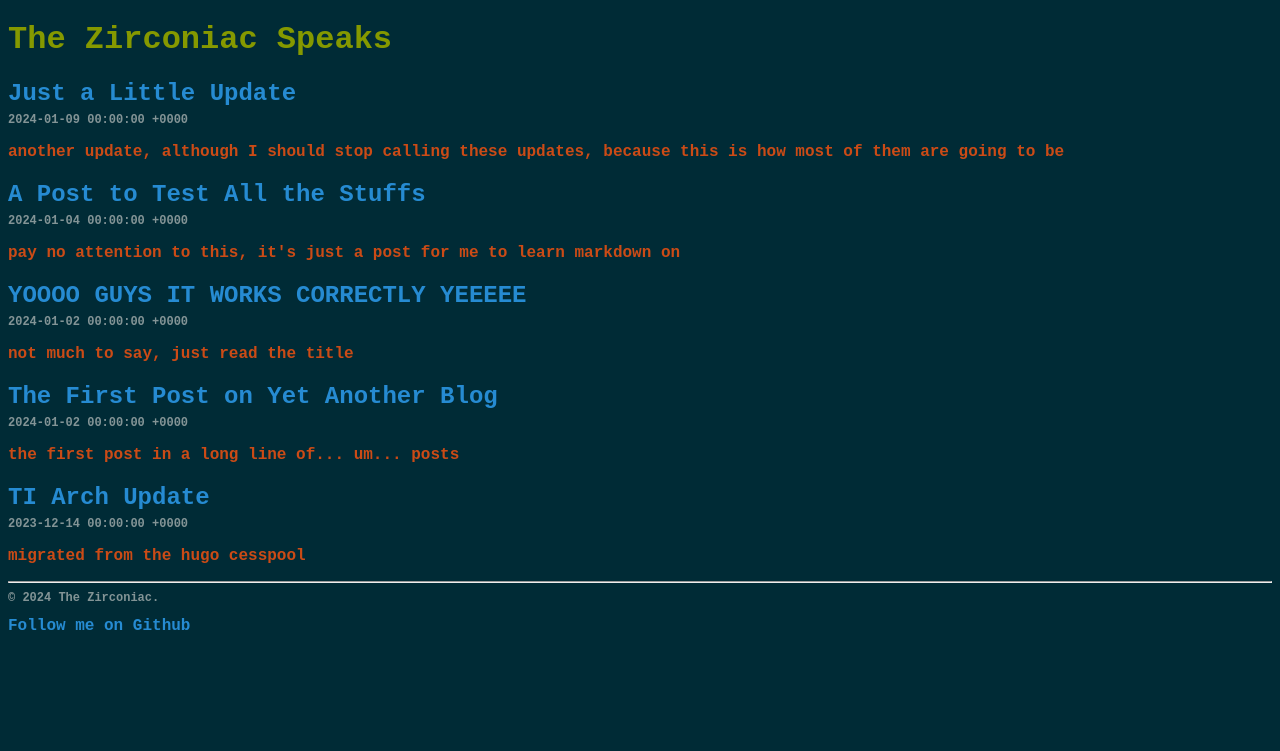
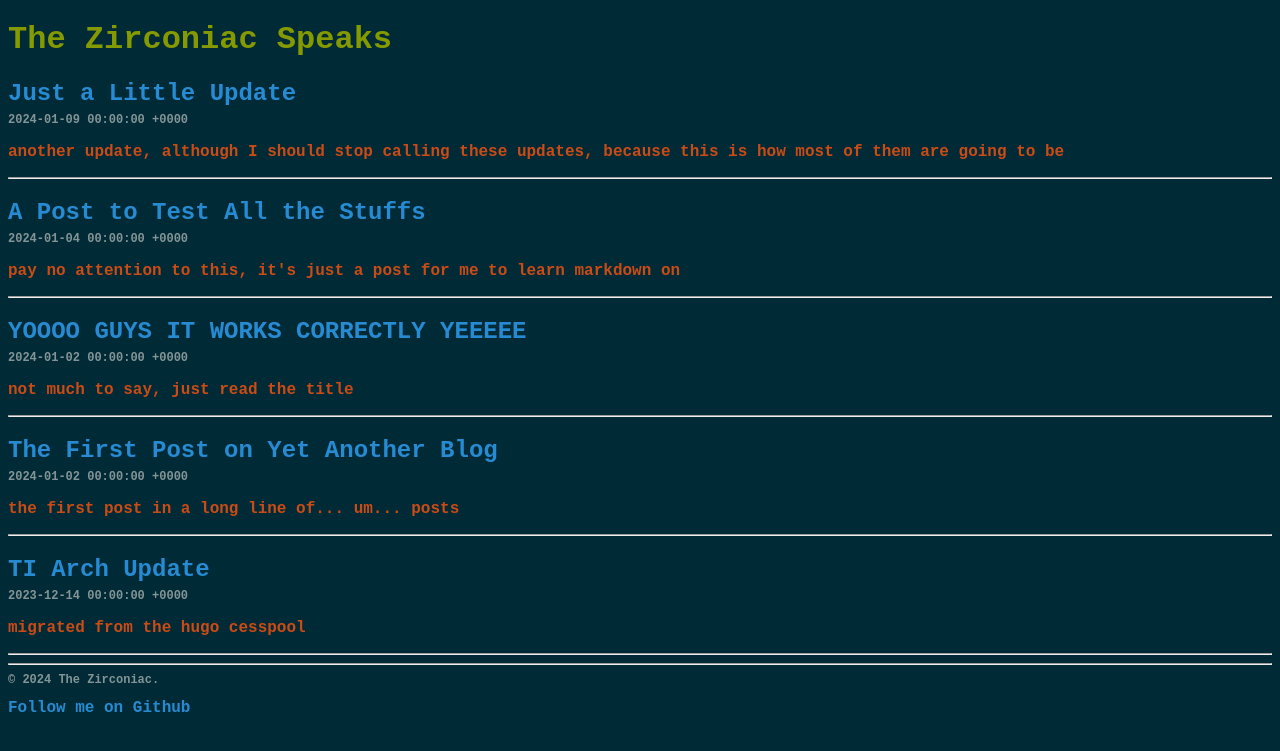
Before and after one commit to ZirconiaCubed3v2/ZirconiaCubed3v2.github.io, a Jekyll site: the page built from index.html, in a window 1280 px wide. Shown: the top 751 px of the page. Built offline with Jekyll 4.4.1, drawn with Linux system fonts in a browser that asks for light colours; some web fonts are replaced; the list of posts is cut into pages by our own code.

Commit message:
added separators between posts on the homepage

```diff
--- a/index.html
+++ b/index.html
@@ -6,6 +6,7 @@ layout: default
   <h2 style="margin-bottom: 0.1em"><a id="posttitle" href="{{ post.url }}">{{ post.title }}</a></h2>
   <p id="date">{{ post.date }}</p>
   <p id="description">{{ post.description }}</p>
+  <hr style="color:#b58900">
 {% endfor %}
 
 {% include paginator.html %}
```
